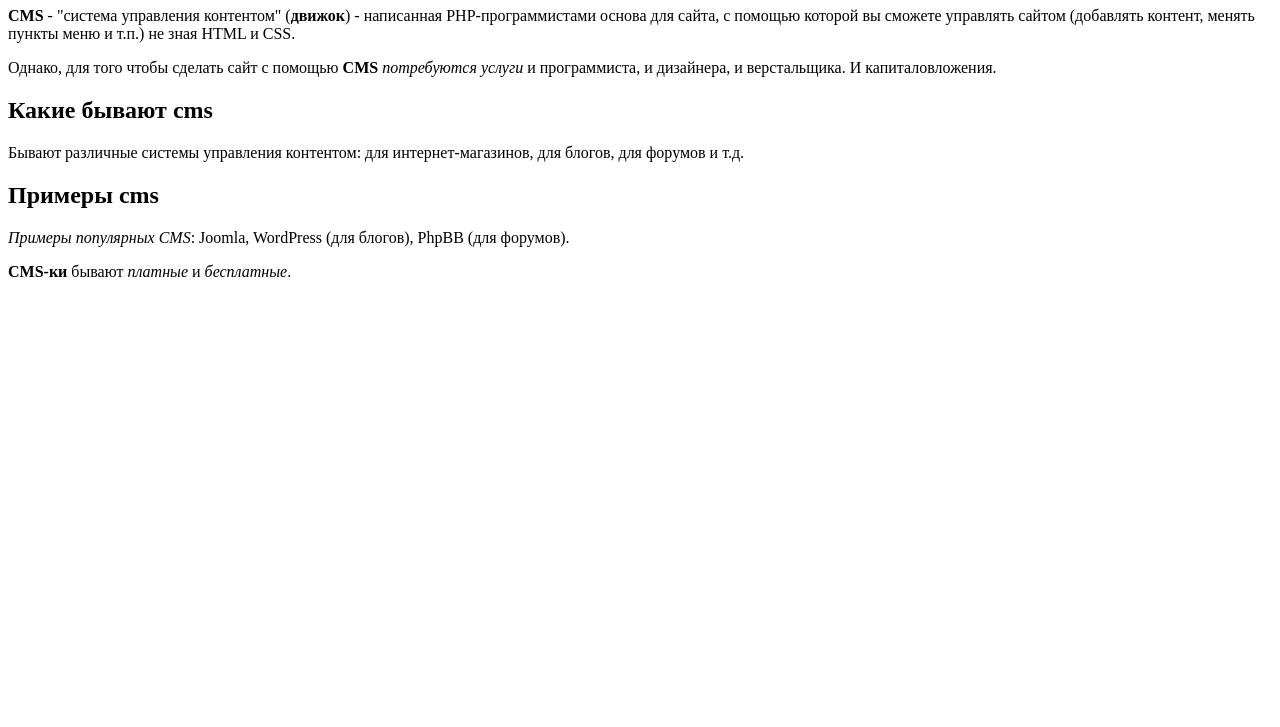
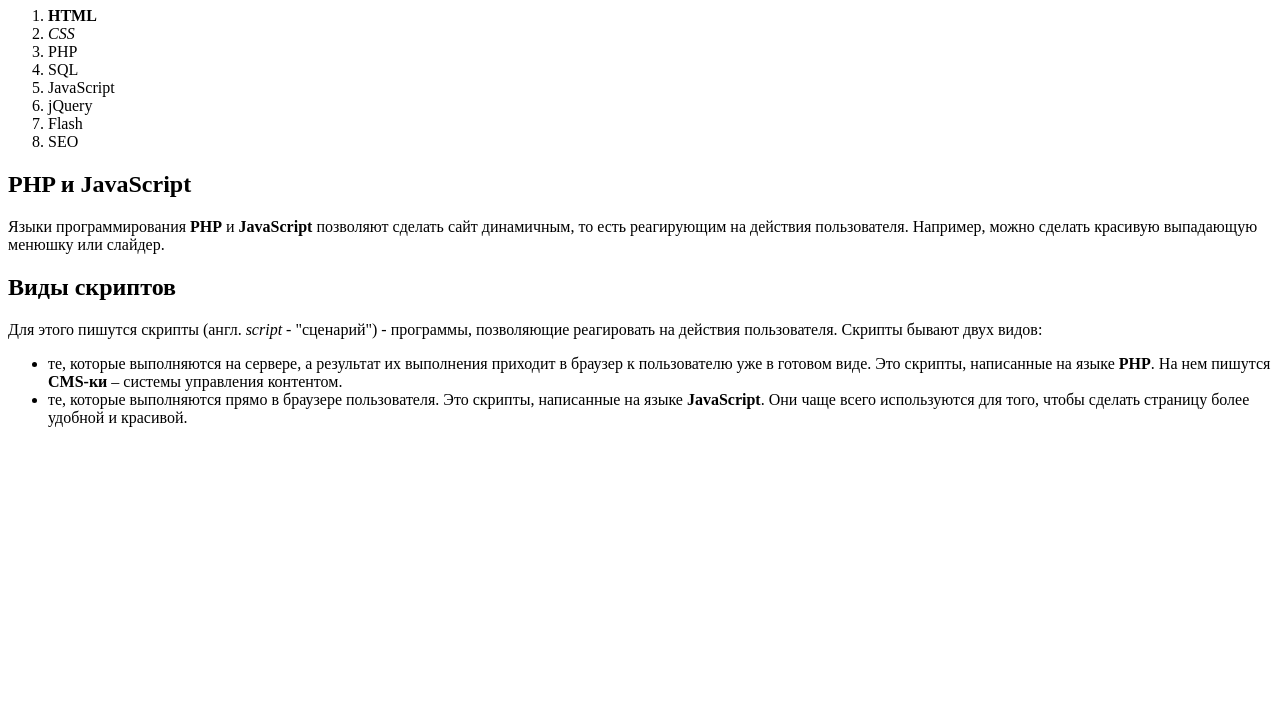
Before and after one commit to iqqx/Laba4, a plain HTML site: page index.html in a window 1280 px wide. Shown: the part 73-800 px from the top of the page. Drawn offline with Linux system fonts and the light colour scheme.

Commit message:
Практикум 3.

```diff
--- a/index.html
+++ b/index.html
@@ -5,30 +5,43 @@
     <title>Егорины шалости</title>
   </head>
   <body>
-    <h1>Что такое CMS</h1>
+    <h1>Что нужно знать, чтобы делать сайты</h1>
+    <ol>
+      <li><b>HTML</b></li>
+      <li><i>CSS</i></li>
+      <li>PHP</li>
+      <li>SQL</li>
+      <li>JavaScript</li>
+      <li>jQuery</li>
+      <li>Flash</li>
+      <li>SEO</li>
+    </ol>
+
+    <h2>PHP и JavaScript</h2>
     <p>
-      <b>CMS</b> - "система управления контентом" (<b>движок</b>) - написанная
-      PHP-программистами основа для сайта, с помощью которой вы сможете
-      управлять сайтом (добавлять контент, менять пункты меню и т.п.) не зная
-      HTML и CSS.
-    </p>
-    <p>
-      Однако, для того чтобы сделать сайт с помощью <b>CMS</b>
-      <i>потребуются услуги</i> и программиста, и дизайнера, и верстальщика. И
-      капиталовложения.
+      Языки программирования <b>PHP</b> и <b>JavaScript</b> позволяют сделать
+      сайт динамичным, то есть реагирующим на действия пользователя. Например,
+      можно сделать красивую выпадающую менюшку или слайдер.
     </p>
 
-    <h2>Какие бывают cms</h2>
+    <h2>Виды скриптов</h2>
     <p>
-      Бывают различные системы управления контентом: для интернет-магазинов, для
-      блогов, для форумов и т.д.
+      Для этого пишутся скрипты (англ. <i>script</i> - "сценарий") - программы,
+      позволяющие реагировать на действия пользователя. Скрипты бывают двух
+      видов:
     </p>
-
-    <h2>Примеры cms</h2>
-    <p>
-      <i>Примеры популярных CMS</i>: Joomla, WordPress (для блогов), PhpBB (для
-      форумов).
-    </p>
-    <p><b>CMS-ки</b> бывают <i>платные</i> и <i>бесплатные</i>.</p>
+    <ul>
+      <li>
+        те, которые выполняются на сервере, а результат их выполнения приходит в
+        браузер к пользователю уже в готовом виде. Это скрипты, написанные на
+        языке <b>PHP</b>. На нем пишутся <b>CMS-ки</b> – системы управления
+        контентом.
+      </li>
+      <li>
+        те, которые выполняются прямо в браузере пользователя. Это скрипты,
+        написанные на языке <b>JavaScript</b>. Они чаще всего используются для
+        того, чтобы сделать страницу более удобной и красивой.
+      </li>
+    </ul>
   </body>
 </html>
```
